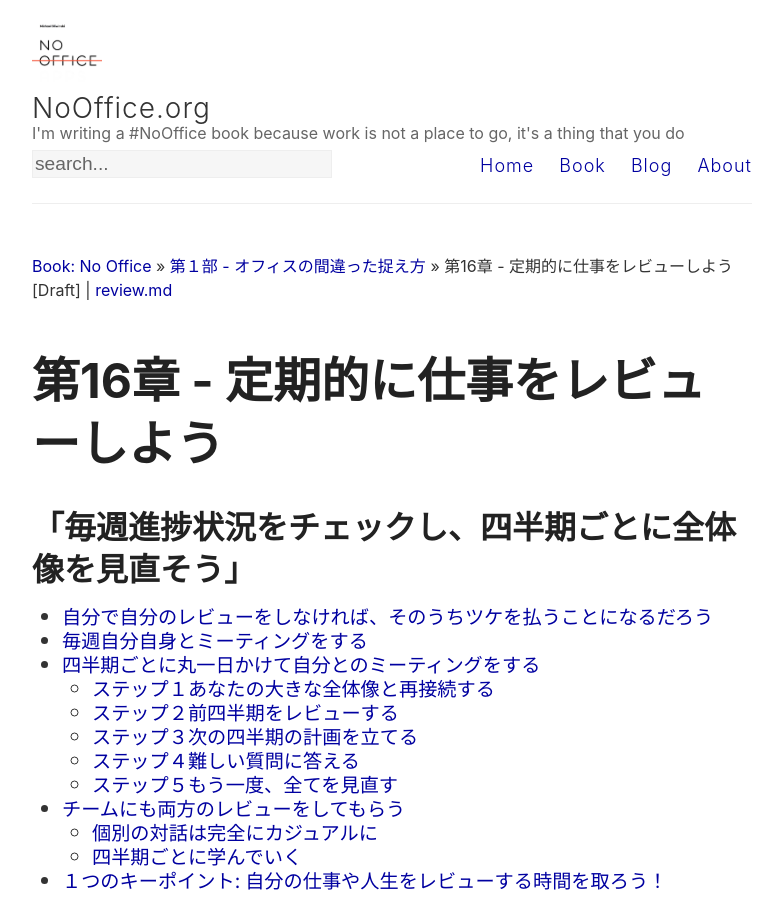
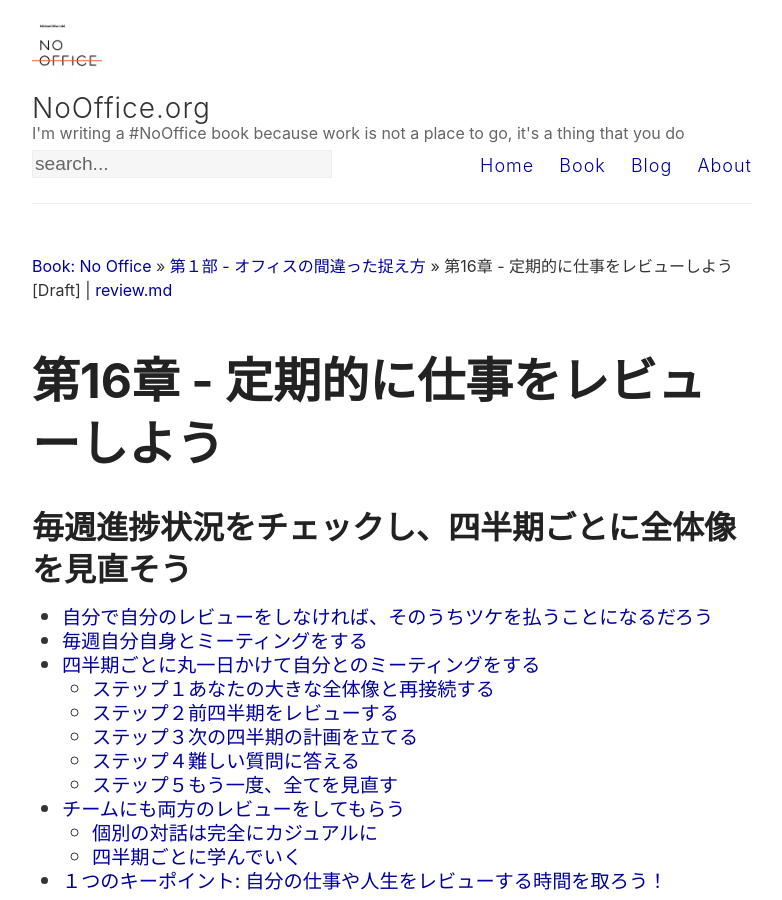
Before and after one commit to Nozbe/NoOffice.org, a Jekyll site: the page built from _jp/review.md, in a window 1280 px wide and 900 px high. Shown: the whole window, without its empty margins (248-1030 px from the left). Built offline with Jekyll 4.4.1, drawn with Linux system fonts in a browser that asks for light colours.

```diff
--- a/_jp/review.md
+++ b/_jp/review.md
@@ -1,7 +1,7 @@
 ---
 part: one
 title: 定期的に仕事をレビューしよう
-subtitle: 「毎週進捗状況をチェックし、四半期ごとに全体像を見直そう」
+subtitle: "毎週進捗状況をチェックし、四半期ごとに全体像を見直そう"
 ---
 
 * TOC
```
